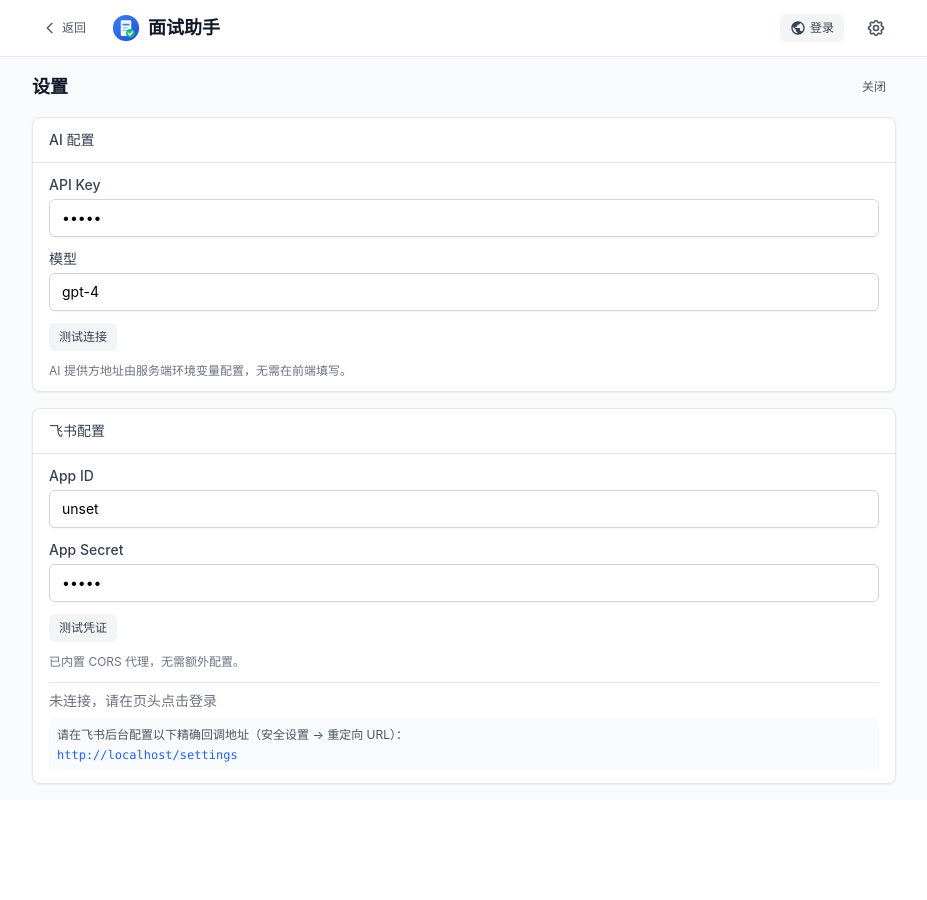
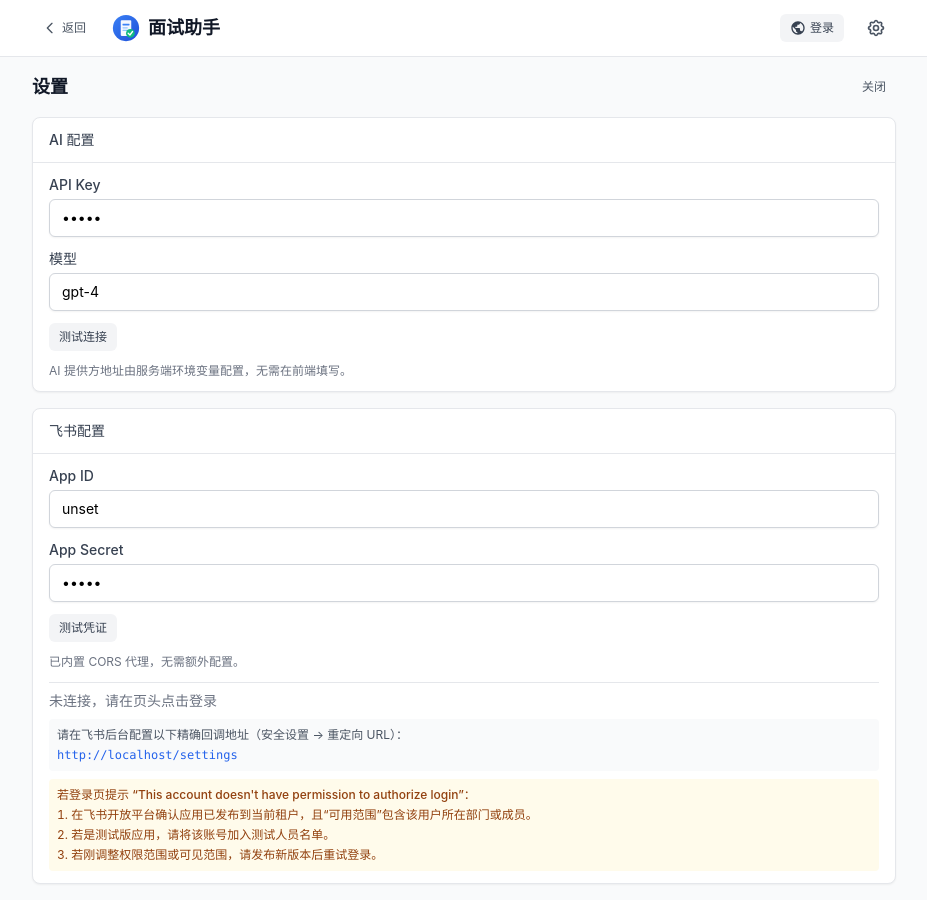
Before and after one commit to zaxliu/interview_assistant, a React (Vite) app: page /settings in a window 1280 px wide. Shown: the whole page, without its empty margins (176-1103 px from the left). Before the commit the page ends 800 px from the top, so only its background shows below. Built offline with nearby package versions, Linux system fonts and the light colour scheme; no server answers.

Commit message:
docs/ui: add Feishu OAuth permission troubleshooting guidance

```diff
--- a/src/components/settings/SettingsPanel.tsx
+++ b/src/components/settings/SettingsPanel.tsx
@@ -170,6 +170,14 @@ export const SettingsPanel: React.FC<SettingsPanelProps> = ({ onClose }) => {
                 {window.location.origin}{window.location.pathname}
               </code>
             </div>
+            <div className="mt-2 p-2 bg-amber-50 rounded text-xs text-amber-800">
+              <p className="font-medium mb-1">若登录页提示 “This account doesn't have permission to authorize login”：</p>
+              <ol className="list-decimal list-inside space-y-1">
+                <li>在飞书开放平台确认应用已发布到当前租户，且“可用范围”包含该用户所在部门或成员。</li>
+                <li>若是测试版应用，请将该账号加入测试人员名单。</li>
+                <li>若刚调整权限范围或可见范围，请发布新版本后重试登录。</li>
+              </ol>
+            </div>
           </div>
         </CardBody>
       </Card>
```
Also changed, not shown: 1 other file (tests, documents, lock files or other folders).
